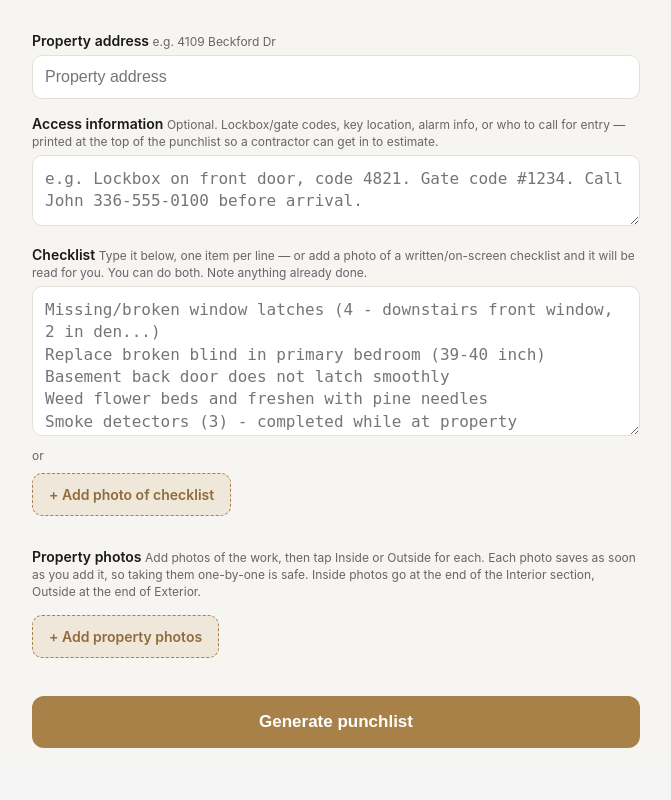
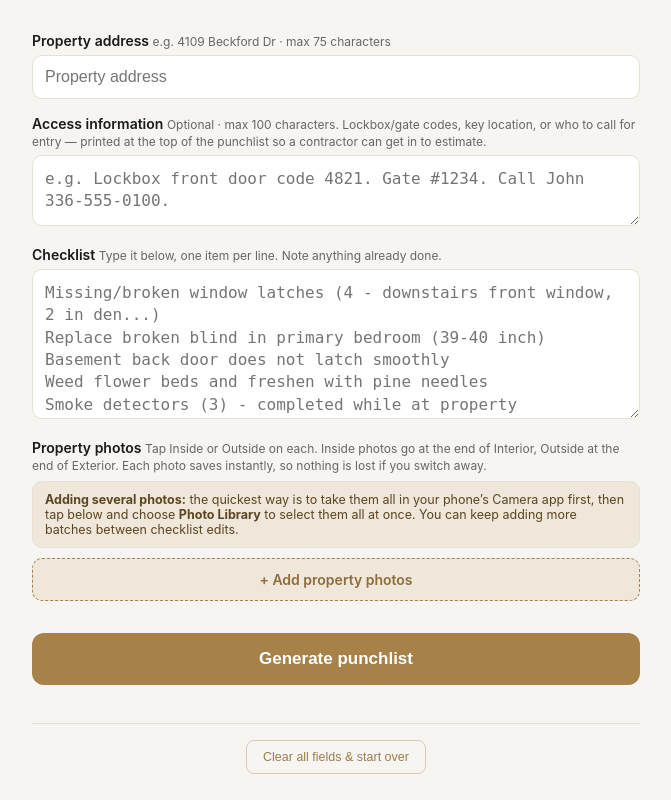
Before and after one commit to dspropertiesnc/ds-app-hub, a Flask app: page /punchlist/ in a window 1280 px wide. Shown: the part 130-930 px from the top of the page, without its empty margins (304-975 px from the left). Before the commit the page ends 878 px from the top, so only its background shows below. Run offline with Flask 3, Linux system fonts and the light colour scheme.

Commit message:
Add files via upload

```diff
--- a/tools/contracts/__init__.py
+++ b/tools/contracts/__init__.py
@@ -1,4 +1,4 @@
-import os, json, base64, io, uuid, tempfile
+import os, json, base64, io, uuid, tempfile, gc
 try:
     import pillow_heif; pillow_heif.register_heif_opener()
 except Exception:
@@ -163,6 +163,7 @@ def extract():
                 data = f.read()
                 media.append({"type": "document", "source": {"type": "base64",
                     "media_type": "application/pdf", "data": base64.b64encode(data).decode()}})
+                del data
             elif name.endswith(".docx"):
                 tmp = os.path.join(JOBS, "u_" + uuid.uuid4().hex[:8] + ".docx"); f.save(tmp)
                 txt = _docx_text(tmp)
@@ -181,6 +182,7 @@ def extract():
                                       messages=[{"role": "user", "content": c1}])
         data = _parse_json(_text_of(msg))
         data = _verify(client, media, data)   # second-pass audit of fees/dates/splits
+        media = None; gc.collect()
     except Exception as e:
         return jsonify({"error": f"Extraction failed: {e}"}), 502
     job = uuid.uuid4().hex[:12]
--- a/tools/punchlist/templates/punchlist.html
+++ b/tools/punchlist/templates/punchlist.html
@@ -20,6 +20,7 @@
   .hint{font-weight:400;color:var(--gray);font-size:12px}
   input[type=text],textarea{width:100%;padding:12px;border:1px solid var(--line);border-radius:10px;font-size:16px;background:#fff}
   textarea{min-height:150px;resize:vertical;line-height:1.4}
+  .tip{background:var(--sub);border:1px solid var(--line);border-radius:10px;padding:10px 12px;font-size:12.5px;color:#5c4522;margin-top:8px}
   .photos{display:grid;grid-template-columns:repeat(auto-fill,minmax(100px,1fr));gap:10px;margin-top:10px}
   .ph{border:1px solid var(--line);border-radius:10px;overflow:hidden;background:#fff;position:relative}
   .ph img{width:100%;height:90px;object-fit:cover;display:block;background:#eee}
@@ -28,17 +29,24 @@
   .toggle{display:flex;font-size:12px}
   .toggle button{flex:1;border:0;padding:7px 0;background:#f0ece4;color:#775f38;cursor:pointer}
   .toggle button.on{background:var(--accent);color:#fff;font-weight:600}
-  .addbtn{margin-top:10px;display:inline-block;background:var(--sub);color:var(--accent-dark);
-    border:1px dashed var(--accent);border-radius:10px;padding:12px 16px;font-weight:600;cursor:pointer;font-size:14px}
-  .or{color:var(--gray);font-size:12px;margin:8px 0 0}
+  .addbtn{margin-top:10px;display:block;background:var(--sub);color:var(--accent-dark);
+    border:1px dashed var(--accent);border-radius:10px;padding:12px 16px;font-weight:600;cursor:pointer;font-size:14px;text-align:center}
   #go{width:100%;margin-top:22px;background:var(--accent);color:#fff;border:0;border-radius:12px;padding:16px;font-size:17px;font-weight:700;cursor:pointer}
   #go:disabled{opacity:.6}
   #result{margin-top:22px;background:#fff;border:1px solid var(--line);border-radius:12px;padding:16px;display:none}
   .dl{display:flex;gap:10px;margin-top:12px}
   .dl a{flex:1;text-align:center;text-decoration:none;background:var(--accent);color:#fff;padding:14px;border-radius:10px;font-weight:700}
+  .emailhead{font-size:13px;font-weight:700;color:var(--accent-dark);margin:16px 0 6px}
+  .emailrow{display:flex;flex-wrap:wrap;gap:8px}
+  .emailbtn{flex:1 1 45%;background:#fff;color:var(--accent-dark);border:1.5px solid var(--accent);border-radius:10px;padding:11px 8px;font-weight:600;font-size:13px;cursor:pointer}
+  .emailbtn:disabled{opacity:.6}
+  .emailbtn.sent{background:var(--accent);color:#fff;border-color:var(--accent)}
   .sum{font-size:13px;color:#333;margin-top:6px}
   .warn{background:#fbf3e2;border:1px solid #e6cfa0;color:#7a5b1a;padding:10px;border-radius:8px;font-size:12px;margin-top:10px}
   .newlink{display:inline-block;margin-top:12px;color:var(--accent-dark);font-weight:600;text-decoration:none;font-size:13px;cursor:pointer}
+  .cleararea{margin:38px 0 10px;border-top:1px solid var(--line);padding-top:16px;text-align:center}
+  .clearbtn{background:none;border:1px solid #d9c9b0;color:#9a7d4f;border-radius:8px;padding:9px 16px;font-size:12.5px;cursor:pointer}
+  .clearbtn:hover{background:#f3ece0}
   .spin{display:inline-block;width:16px;height:16px;border:2px solid #fff;border-top-color:transparent;border-radius:50%;animation:s .8s linear infinite;vertical-align:-3px;margin-right:8px}
   @keyframes s{to{transform:rotate(360deg)}}
 </style>
@@ -54,37 +62,39 @@
   <p>Doss &amp; Spaulding Properties</p>
 </header>
 <main>
-  <label>Property address <span class="hint">e.g. 4109 Beckford Dr</span></label>
-  <input id="address" type="text" placeholder="Property address">
+  <label>Property address <span class="hint">e.g. 4109 Beckford Dr &middot; max 75 characters</span></label>
+  <input id="address" type="text" maxlength="75" placeholder="Property address">
 
-  <label>Access information <span class="hint">Optional. Lockbox/gate codes, key location, alarm info, or who to call for entry — printed at the top of the punchlist so a contractor can get in to estimate.</span></label>
-  <textarea id="access" style="min-height:70px" placeholder="e.g. Lockbox on front door, code 4821. Gate code #1234. Call John 336-555-0100 before arrival."></textarea>
+  <label>Access information <span class="hint">Optional &middot; max 100 characters. Lockbox/gate codes, key location, or who to call for entry — printed at the top of the punchlist so a contractor can get in to estimate.</span></label>
+  <textarea id="access" maxlength="100" style="min-height:70px" placeholder="e.g. Lockbox front door code 4821. Gate #1234. Call John 336-555-0100."></textarea>
 
-  <label>Checklist <span class="hint">Type it below, one item per line — or add a photo of a written/on-screen checklist and it will be read for you. You can do both. Note anything already done.</span></label>
+  <label>Checklist <span class="hint">Type it below, one item per line. Note anything already done.</span></label>
   <textarea id="checklist" placeholder="Missing/broken window latches (4 - downstairs front window, 2 in den...)
 Replace broken blind in primary bedroom (39-40 inch)
 Basement back door does not latch smoothly
 Weed flower beds and freshen with pine needles
 Smoke detectors (3) - completed while at property"></textarea>
-  <p class="or">or</p>
-  <label class="addbtn" for="clfiles">+ Add photo of checklist</label>
-  <input id="clfiles" type="file" accept="image/*" multiple style="display:none">
-  <div class="photos" id="clphotos"></div>
 
-  <label>Property photos <span class="hint">Add photos of the work, then tap Inside or Outside for each. Each photo saves as soon as you add it, so taking them one-by-one is safe. Inside photos go at the end of the Interior section, Outside at the end of Exterior.</span></label>
+  <label>Property photos <span class="hint">Tap Inside or Outside on each. Inside photos go at the end of Interior, Outside at the end of Exterior. Each photo saves instantly, so nothing is lost if you switch away.</span></label>
+  <div class="tip"><b>Adding several photos:</b> the quickest way is to take them all in your phone&rsquo;s Camera app first, then tap below and choose <b>Photo Library</b> to select them all at once. You can keep adding more batches between checklist edits.</div>
   <label class="addbtn" for="filein">+ Add property photos</label>
   <input id="filein" type="file" accept="image/*" multiple style="display:none">
   <div class="photos" id="photos"></div>
 
   <button id="go">Generate punchlist</button>
   <div id="result"></div>
+
+  <div class="cleararea">
+    <button class="clearbtn" id="clearbtn">Clear all fields &amp; start over</button>
+  </div>
 </main>
 
 <script>
 const LS='pl_state_v1';
 function newJob(){ let u=(crypto.randomUUID?crypto.randomUUID():('x'.repeat(32))).replace(/[^0-9a-f]/g,''); return (u+'0'.repeat(32)).slice(0,32); }
-let state = load() || {job:newJob(), address:'', checklist:'', access:'', items:[], cl:[]};
-let pending = 0;
+let state = load() || {job:newJob(), address:'', checklist:'', access:'', items:[]};
+if(!state.items) state.items=[];
+let pending = 0, lastJob = null;
 
 function load(){ try{ return JSON.parse(localStorage.getItem(LS)); }catch(e){ return null; } }
 function save(){
@@ -94,47 +104,39 @@ function save(){
   try{ localStorage.setItem(LS, JSON.stringify(state)); }catch(e){}
 }
 function resetAll(){
-  state={job:newJob(), address:'', checklist:'', access:'', items:[], cl:[]};
+  state={job:newJob(), address:'', checklist:'', access:'', items:[]};
   document.getElementById('address').value=''; document.getElementById('checklist').value=''; document.getElementById('access').value='';
   document.getElementById('result').style.display='none';
-  save(); render(); renderCl();
+  save(); render();
 }
 
 const photosEl=document.getElementById('photos');
-const clEl=document.getElementById('clphotos');
 
-async function uploadOne(file, kind){
-  const fd=new FormData(); fd.append('job',state.job); fd.append('kind',kind); fd.append('photo',file, file.name||'photo.jpg');
+async function uploadOne(file){
+  const fd=new FormData(); fd.append('job',state.job); fd.append('kind','property'); fd.append('photo',file, file.name||'photo.jpg');
   const r=await fetch('upload',{method:'POST',body:fd});
   if(!r.ok){ throw new Error('upload failed'); }
   return (await r.json()).id;
 }
-
-async function handleAdd(files, kind){
+async function handleAdd(files){
   for(const f of files){
-    pending++; renderPending(kind); syncGo();
-    try{
-      const id=await uploadOne(f, kind);
-      if(kind==='checklist') state.cl.push({id}); else state.items.push({id,tag:'interior'});
-      save();
-    }catch(e){ /* skip failed */ }
-    pending--; syncGo();
-    if(kind==='checklist') renderCl(); else render();
+    pending++; renderPending(); syncGo();
+    try{ const id=await uploadOne(f); state.items.push({id,tag:'interior'}); save(); }
+    catch(e){ /* skip failed */ }
+    pending--; syncGo(); render();
   }
 }
-document.getElementById('filein').addEventListener('change',e=>{ const fs=[...e.target.files]; e.target.value=''; handleAdd(fs,'property'); });
-document.getElementById('clfiles').addEventListener('change',e=>{ const fs=[...e.target.files]; e.target.value=''; handleAdd(fs,'checklist'); });
+document.getElementById('filein').addEventListener('change',e=>{ const fs=[...e.target.files]; e.target.value=''; handleAdd(fs); });
 
-function thumb(kind,id){ return 'photo/'+state.job+'/'+kind+'/'+id; }
-function renderPending(kind){
-  const el = kind==='checklist'?clEl:photosEl;
-  const d=document.createElement('div'); d.className='ph up pend'; d.textContent='Uploading…'; el.appendChild(d);
+function thumb(id){ return 'photo/'+state.job+'/property/'+id; }
+function renderPending(){
+  const d=document.createElement('div'); d.className='ph up'; d.textContent='Uploading…'; photosEl.appendChild(d);
 }
 function render(){
   photosEl.innerHTML='';
   state.items.forEach((it,i)=>{
     const d=document.createElement('div'); d.className='ph';
-    const img=document.createElement('img'); img.src=thumb('property',it.id); img.onerror=()=>{state.items.splice(i,1);save();render();}; d.appendChild(img);
+    const img=document.createElement('img'); img.src=thumb(it.id); img.onerror=()=>{state.items.splice(i,1);save();render();}; d.appendChild(img);
     const x=document.createElement('button'); x.className='x'; x.textContent='×'; x.onclick=()=>{state.items.splice(i,1);save();render();}; d.appendChild(x);
     const t=document.createElement('div'); t.className='toggle';
     const bi=document.createElement('button'); bi.textContent='Inside';
@@ -142,15 +144,6 @@ function render(){
     (it.tag==='interior'?bi:bo).classList.add('on');
     bi.onclick=()=>{it.tag='interior';save();render()}; bo.onclick=()=>{it.tag='exterior';save();render()};
     t.appendChild(bi); t.appendChild(bo); d.appendChild(t); photosEl.appendChild(d);
-  });
-}
-function renderCl(){
-  clEl.innerHTML='';
-  state.cl.forEach((it,i)=>{
-    const d=document.createElement('div'); d.className='ph';
-    const img=document.createElement('img'); img.src=thumb('checklist',it.id); img.onerror=()=>{state.cl.splice(i,1);save();renderCl();}; d.appendChild(img);
-    const x=document.createElement('button'); x.className='x'; x.textContent='×'; x.onclick=()=>{state.cl.splice(i,1);save();renderCl();}; d.appendChild(x);
-    clEl.appendChild(d);
   });
 }
 function syncGo(){
@@ -163,37 +156,63 @@ document.getElementById('address').addEventListener('input',save);
 document.getElementById('checklist').addEventListener('input',save);
 document.getElementById('access').addEventListener('input',save);
 
+async function sendEmail(target, btn){
+  if(!lastJob) return;
+  const label=btn.textContent; btn.disabled=true; btn.textContent='Sending…';
+  try{
+    const fd=new FormData(); fd.append('job',lastJob); fd.append('target',target);
+    const r=await fetch('email',{method:'POST',body:fd}); const j=await r.json();
+    if(!r.ok) throw new Error(j.error||'Failed to send');
+    btn.classList.add('sent'); btn.textContent='Sent ✓';
+  }catch(e){
+    btn.disabled=false; btn.textContent=label;
+    document.getElementById('emailmsg').innerHTML='<div class="warn">'+e.message+'</div>';
+  }
+}
+
 document.getElementById('go').onclick=async()=>{
   save();
   const res=document.getElementById('result');
-  if(!state.checklist.trim() && state.cl.length===0){res.style.display='block';res.innerHTML='<b>Type a checklist or add a photo of one.</b>';return;}
+  if(!state.checklist.trim()){res.style.display='block';res.innerHTML='<b>Please enter a checklist.</b>';return;}
   if(pending>0){res.style.display='block';res.innerHTML='<b>Please wait — photos are still saving.</b>';return;}
   const btn=document.getElementById('go'); btn.dataset.busy='1'; btn.disabled=true; btn.innerHTML='<span class="spin"></span>Generating…';
   const fd=new FormData();
   fd.append('job',state.job); fd.append('address',state.address); fd.append('checklist',state.checklist); fd.append('access',state.access||'');
-  fd.append('manifest', JSON.stringify({property:state.items, checklist:state.cl.map(c=>c.id)}));
+  fd.append('manifest', JSON.stringify({property:state.items}));
   try{
     const r=await fetch('generate',{method:'POST',body:fd});
     const j=await r.json();
     if(!r.ok){throw new Error(j.error||'Generation failed');}
+    lastJob=j.job;
     let html='<b>Punchlist ready.</b><div class="dl">';
     html+='<a href="download/'+j.job+'/docx">Download Word (.docx)</a></div>';
+    html+='<div class="emailhead">Email a copy</div><div class="emailrow">';
+    html+='<button class="emailbtn" data-t="info">info@dspropertiesnc.com</button>';
+    html+='<button class="emailbtn" data-t="admin">admin@dspropertiesnc.com</button>';
+    html+='<button class="emailbtn" data-t="john">john@dspropertiesnc.com</button>';
+    html+='<button class="emailbtn" data-t="alina">alina@dspropertiesnc.com</button>';
+    html+='</div><div id="emailmsg"></div>';
     j.sections.forEach(s=>{ const subs=s.subs.map(x=>x.name+' ('+x.count+')').join(', ');
       html+='<div class="sum"><b>'+s.name+'</b>: '+(subs||'—')+' &middot; '+s.photos+' photo(s)</div>'; });
     html+='<div class="sum" style="color:#666;margin-top:8px">Need a PDF? Open the file and choose File &rarr; Save As / Print &rarr; PDF.</div>';
-    if(j.mode==='fallback') html+='<div class="warn">Server has no AI key set, so tasks were only lightly organized and checklist photos can\'t be read.</div>';
+    if(j.mode==='fallback') html+='<div class="warn">Server has no AI key set, so tasks were only lightly organized.</div>';
     html+='<a class="newlink" id="startnew">+ Start a new punchlist</a>';
     res.innerHTML=html; res.style.display='block';
-    document.getElementById('startnew').onclick=resetAll;
+    res.querySelectorAll('.emailbtn').forEach(b=>{ b.onclick=()=>sendEmail(b.dataset.t, b); });
+    document.getElementById('startnew').onclick=()=>{ if(confirm('Clear this punchlist and start a new one?')) resetAll(); };
   }catch(e){ res.innerHTML='<b>Error:</b> '+e.message; res.style.display='block'; }
   btn.dataset.busy=''; btn.disabled=false; btn.textContent='Generate punchlist';
+};
+
+document.getElementById('clearbtn').onclick=()=>{
+  if(confirm('Clear ALL fields (address, access, checklist, and photos) and start over? This cannot be undone.')) resetAll();
 };
 
 // restore on load (survives the iOS camera page-reload)
 document.getElementById('address').value=state.address||'';
 document.getElementById('checklist').value=state.checklist||'';
 document.getElementById('access').value=state.access||'';
-render(); renderCl(); save();
+render(); save();
 </script>
 </body>
 </html>
```
Also changed, not shown: render.yaml (+10 -0 lines), tools/punchlist/__init__.py (+59 -3 lines), README.md.
